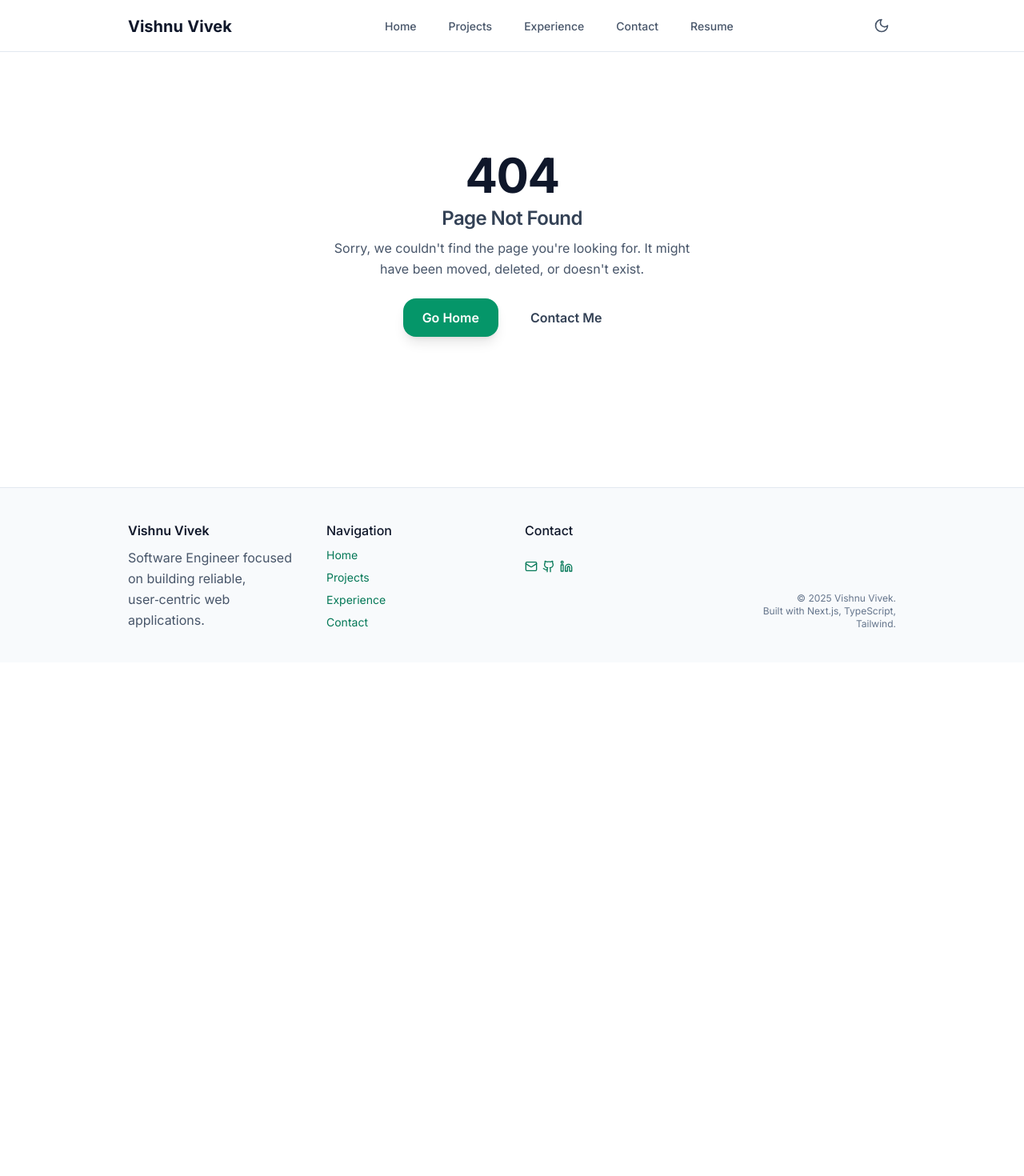
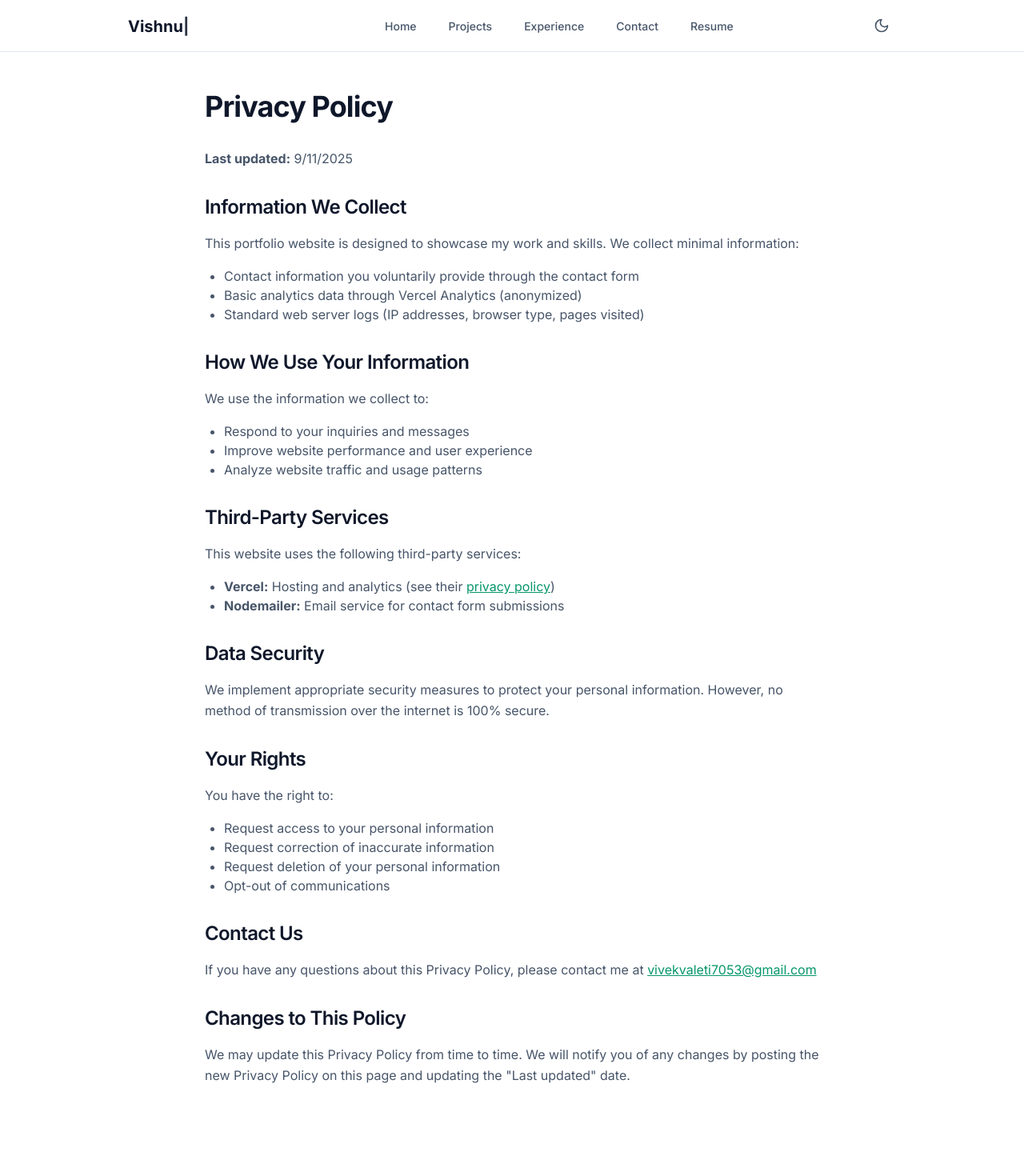
Before and after one commit to valetivivek/portfolio, a Next.js app: page /privacy in a window 1280 px wide. Before the commit this address had no page. Shown: the top 1470 px of the page at 80% size. Before the commit the page ends 828 px from the top, so only its background shows below. Built offline with nearby package versions, Linux system fonts and the light colour scheme.

Commit message:
finalised

```diff
--- a/app/components/Footer.tsx
+++ b/app/components/Footer.tsx
@@ -42,6 +42,11 @@ export default function Footer() {
           <section className="self-end md:text-right">
             <p className="text-xs text-slate-500 dark:text-slate-400">&copy; {new Date().getFullYear()} Vishnu Vivek.</p>
             <p className="text-xs text-slate-500 dark:text-slate-400">Built with Next.js, TypeScript, Tailwind.</p>
+            <p className="text-xs text-slate-500 dark:text-slate-400 mt-1">
+              <Link href="/privacy" className="hover:underline focus:outline-none focus:ring-2 focus:ring-brand.teal rounded">
+                Privacy Policy
+              </Link>
+            </p>
           </section>
         </div>
       </nav>
--- a/app/components/Hero.tsx
+++ b/app/components/Hero.tsx
@@ -25,13 +25,13 @@ export default function Hero() {
             </motion.h1>
             <motion.p
               variants={fadeUp}
-              className="mt-4 text-2xl text-slate-600 dark:text-slate-300 font-medium"
+              className="mt-4 text-2xl text-slate-700 dark:text-slate-300 font-medium"
             >
               SDE & Full-Stack Developer
             </motion.p>
             <motion.p
               variants={fadeUp}
-              className="mt-2 text-base leading-relaxed text-slate-500 dark:text-slate-400 max-w-2xl"
+              className="mt-2 text-base leading-relaxed text-slate-600 dark:text-slate-400 max-w-2xl"
             >
               Graduate CS Student at University of Florida • Open to SDE and Full-Stack roles full time
             </motion.p>
@@ -42,13 +42,11 @@ export default function Hero() {
             className="flex flex-col sm:flex-row gap-4 mt-8"
           >
             <a
-              href="/resume"
+              href="/resume/resume.pdf"
               className="btn-primary text-lg px-6 py-3 font-semibold"
-              target="_blank"
-              rel="noopener noreferrer"
               download="Vishnu_Vivek_Resume.pdf"
             >
-              View Resume
+              Download Resume
             </a>
             <a
               href="mailto:vivekvaleti7053@gmail.com?subject=Full-time%20SDE%20Opportunity"
@@ -62,7 +60,7 @@ export default function Hero() {
             variants={fadeUp}
             className="mt-8 flex items-center gap-4"
           >
-            <span className="text-sm text-slate-500 font-medium">Connect with me:</span>
+            <span className="text-sm text-slate-600 dark:text-slate-400 font-medium">Connect with me:</span>
             <div className="flex items-center gap-3">
               <a
                 href="https://github.com/valetivivek"
--- a/app/globals.css
+++ b/app/globals.css
@@ -37,6 +37,18 @@ html, body {
   @apply outline-none ring-2 ring-primary-600 ring-offset-2 ring-offset-white;
 }
 
+/* Reduced motion support */
+@media (prefers-reduced-motion: reduce) {
+  *,
+  *::before,
+  *::after {
+    animation-duration: 0.01ms !important;
+    animation-iteration-count: 1 !important;
+    transition-duration: 0.01ms !important;
+    scroll-behavior: auto !important;
+  }
+}
+
 /* Typography defaults */
 @layer base {
   /* Typography Scale per audit */
@@ -52,7 +64,7 @@ html, body {
   .section-wrap { @apply container-page py-2 md:py-3; }
   .section-header { @apply flex flex-row justify-between items-center gap-4; }
   .section-title { @apply flex items-center gap-2; }
-  .section-subtitle { @apply text-sm font-medium text-gray-700 dark:text-slate-400; }
+  .section-subtitle { @apply text-sm font-medium text-slate-600 dark:text-slate-400; }
   .section-grid { @apply grid gap-4 md:gap-5; }
   .section-grid-md-2 { @apply md:grid-cols-2; }
   .btn-primary {
--- /dev/null
+++ b/app/privacy/page.tsx
@@ -0,0 +1,100 @@
+import type { Metadata } from "next";
+
+export const metadata: Metadata = {
+  title: "Privacy Policy",
+  description: "Privacy policy for Vishnu Vivek's portfolio website.",
+  robots: {
+    index: true,
+    follow: true,
+  },
+};
+
+export default function PrivacyPage() {
+  return (
+    <main className="container-page py-12">
+      <div className="max-w-3xl mx-auto">
+        <h1 className="text-4xl font-bold text-slate-900 dark:text-slate-100 mb-8">
+          Privacy Policy
+        </h1>
+
+        <div className="prose prose-slate dark:prose-invert max-w-none">
+          <p className="text-slate-600 dark:text-slate-400 mb-6">
+            <strong>Last updated:</strong> {new Date().toLocaleDateString()}
+          </p>
+
+          <h2 className="text-2xl font-semibold text-slate-900 dark:text-slate-100 mt-8 mb-4">
+            Information We Collect
+          </h2>
+          <p className="text-slate-600 dark:text-slate-400 mb-4">
+            This portfolio website is designed to showcase my work and skills. We collect minimal information:
+          </p>
+          <ul className="list-disc pl-6 text-slate-600 dark:text-slate-400 mb-6">
+            <li>Contact information you voluntarily provide through the contact form</li>
+            <li>Basic analytics data through Vercel Analytics (anonymized)</li>
+            <li>Standard web server logs (IP addresses, browser type, pages visited)</li>
+          </ul>
+
+          <h2 className="text-2xl font-semibold text-slate-900 dark:text-slate-100 mt-8 mb-4">
+            How We Use Your Information
+          </h2>
+          <p className="text-slate-600 dark:text-slate-400 mb-4">
+            We use the information we collect to:
+          </p>
+          <ul className="list-disc pl-6 text-slate-600 dark:text-slate-400 mb-6">
+            <li>Respond to your inquiries and messages</li>
+            <li>Improve website performance and user experience</li>
+            <li>Analyze website traffic and usage patterns</li>
+          </ul>
+
+          <h2 className="text-2xl font-semibold text-slate-900 dark:text-slate-100 mt-8 mb-4">
+            Third-Party Services
+          </h2>
+          <p className="text-slate-600 dark:text-slate-400 mb-4">
+            This website uses the following third-party services:
+          </p>
+          <ul className="list-disc pl-6 text-slate-600 dark:text-slate-400 mb-6">
+            <li><strong>Vercel:</strong> Hosting and analytics (see their <a href="https://vercel.com/legal/privacy-policy" className="text-primary-600 hover:text-primary-700 underline">privacy policy</a>)</li>
+            <li><strong>Nodemailer:</strong> Email service for contact form submissions</li>
+          </ul>
+
+          <h2 className="text-2xl font-semibold text-slate-900 dark:text-slate-100 mt-8 mb-4">
+            Data Security
+          </h2>
+          <p className="text-slate-600 dark:text-slate-400 mb-6">
+            We implement appropriate security measures to protect your personal information. However, no method of transmission over the internet is 100% secure.
+          </p>
+
+          <h2 className="text-2xl font-semibold text-slate-900 dark:text-slate-100 mt-8 mb-4">
+            Your Rights
+          </h2>
+          <p className="text-slate-600 dark:text-slate-400 mb-4">
+            You have the right to:
+          </p>
+          <ul className="list-disc pl-6 text-slate-600 dark:text-slate-400 mb-6">
+            <li>Request access to your personal information</li>
+            <li>Request correction of inaccurate information</li>
+            <li>Request deletion of your personal information</li>
+            <li>Opt-out of communications</li>
+          </ul>
+
+          <h2 className="text-2xl font-semibold text-slate-900 dark:text-slate-100 mt-8 mb-4">
+            Contact Us
+          </h2>
+          <p className="text-slate-600 dark:text-slate-400 mb-6">
+            If you have any questions about this Privacy Policy, please contact me at{" "}
+            <a href="mailto:vivekvaleti7053@gmail.com" className="text-primary-600 hover:text-primary-700 underline">
+              vivekvaleti7053@gmail.com
+            </a>
+          </p>
+
+          <h2 className="text-2xl font-semibold text-slate-900 dark:text-slate-100 mt-8 mb-4">
+            Changes to This Policy
+          </h2>
+          <p className="text-slate-600 dark:text-slate-400 mb-6">
+            We may update this Privacy Policy from time to time. We will notify you of any changes by posting the new Privacy Policy on this page and updating the "Last updated" date.
+          </p>
+        </div>
+      </div>
+    </main>
+  );
+}
```
